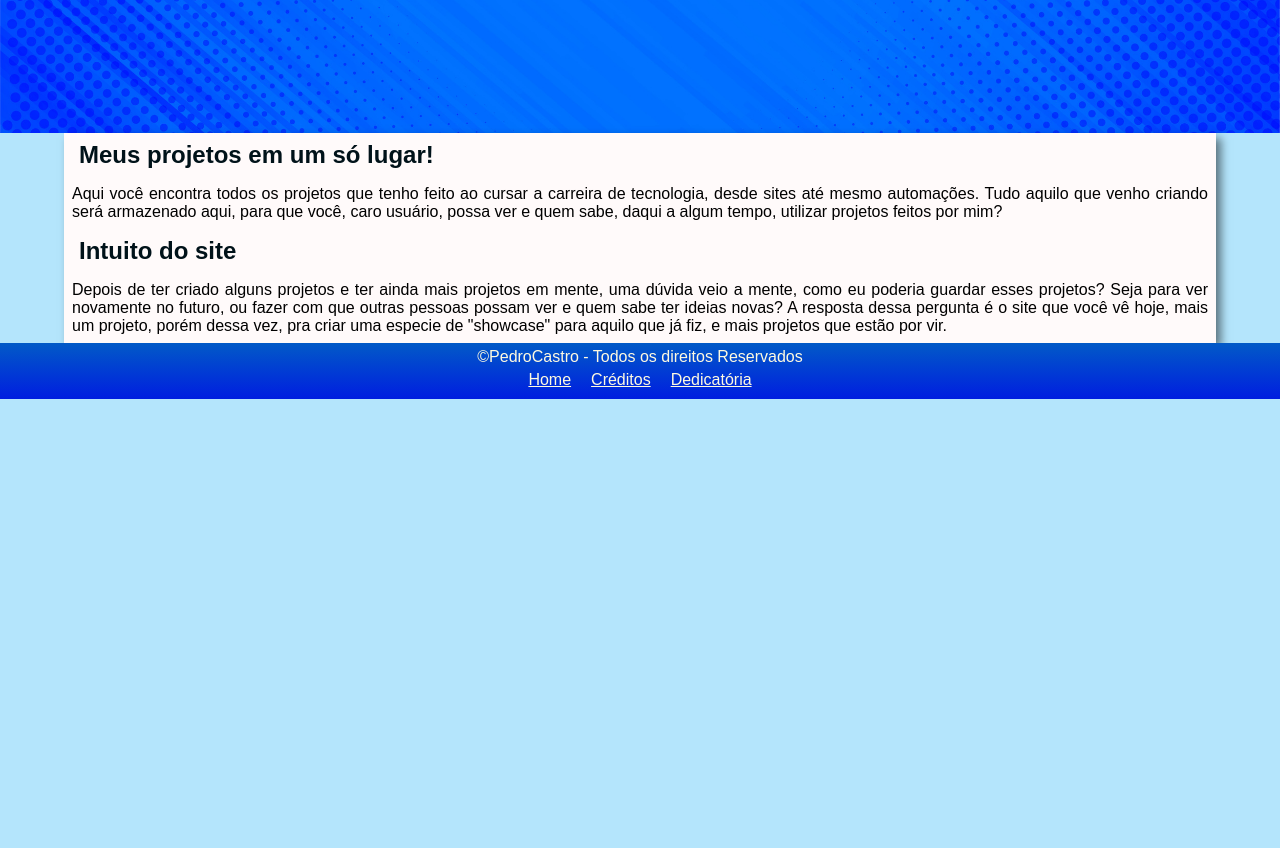
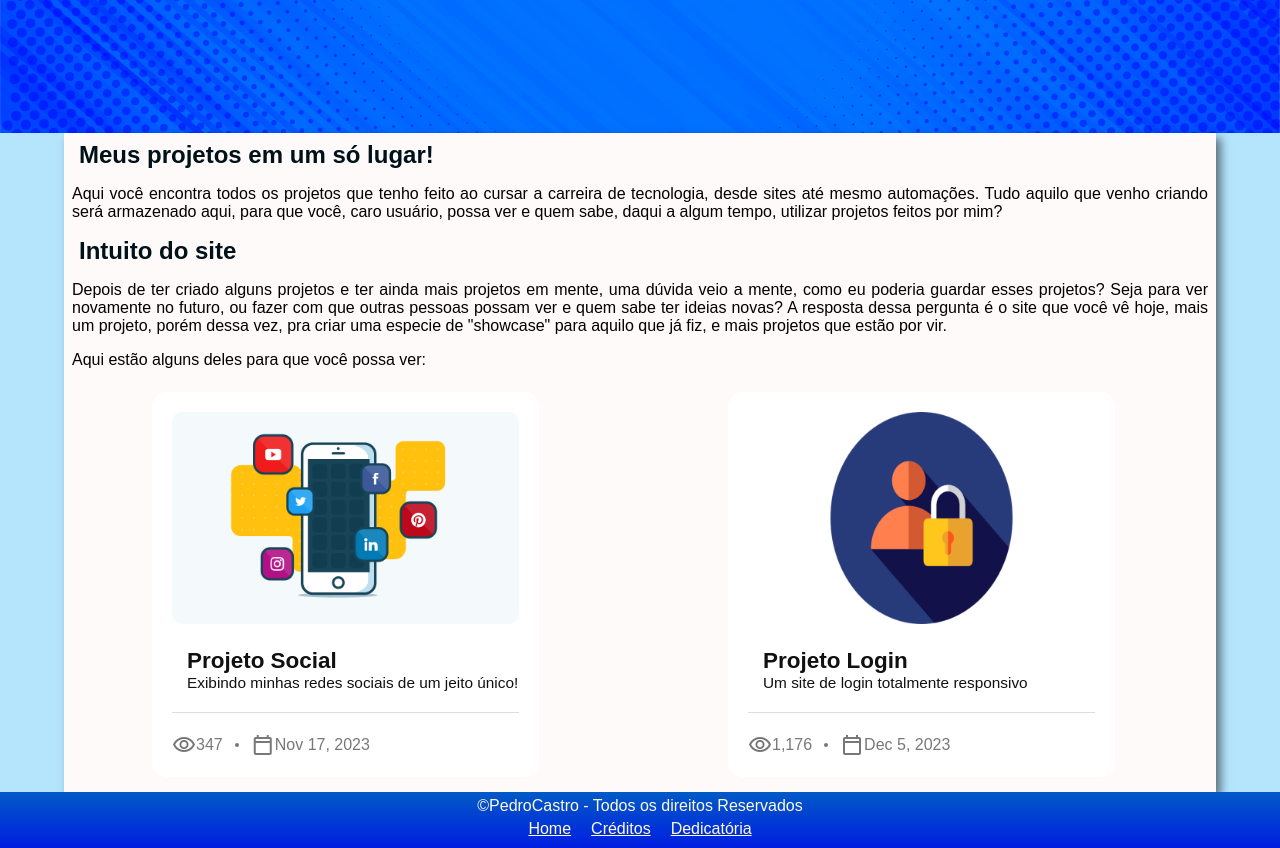
Before and after one commit to Pedro-Castr/Portfolio-PedroCastro, a plain HTML site: page index.html in a window 1280 px wide. Shown: the part 340-1188 px from the top of the page. Before the commit the page ends 800 px from the top, so only its background shows below. Drawn offline with nearby package versions, Linux system fonts and the light colour scheme.

Commit message:
Adicionei cards a home

```diff
--- a/estilos/media-query.css
+++ b/estilos/media-query.css
@@ -13,6 +13,11 @@
         box-shadow: 5px 5px 9px rgba(0, 0, 0, 0.5);
     }
 
+    .card-grid {
+        display: flex;
+        flex-direction: row;
+        justify-content: space-around;
+    }
 }
 
 @media screen and (min-width: 992px) { /* Desktop */
@@ -23,9 +28,15 @@
     }
 
     main {
+        max-width: 1280px;
         width: 90vw;
         margin: auto;
         box-shadow: 5px 5px 9px rgba(0, 0, 0, 0.5);
     }
 
+    .card-grid {
+        display: flex;
+        flex-direction: row;
+        justify-content: space-around;
+    }
 }
--- a/estilos/style.css
+++ b/estilos/style.css
@@ -121,6 +121,85 @@ main > article > p {
     padding: 8px;
 }
 
+img {
+    max-width: 100%;
+    display: block;
+}
+
+.card-grid {
+    display: flex;
+    flex-direction: column;
+    align-items: center;
+}
+
+.card-grid > a {
+    text-decoration: none;
+}
+
+.card-list {
+    width: 90%;
+    max-width: 400px;
+    margin: 15px;
+}
+
+.card {
+    background-color: #fff;
+    border-radius: 15px;
+    overflow: hidden;
+    padding: 1.25rem;
+    position: relative;
+    transition: .15s ease-in;
+
+    &:hover, &:focus-within {
+        box-shadow: 0 0 0 2px #81a5d1;
+        transform: translatey(-5px);
+        cursor: pointer;
+    }
+}
+
+.card-image {
+    border-radius: 10px;
+    overflow: hidden;
+}
+
+.card-header {
+    padding-left: 15px;
+    margin-top: 1.5rem;
+    font-size: 1.2em;
+    font-weight: bold;
+    color: #111111;
+}
+
+.card-header > p {
+    font-size: 0.8em;
+    font-weight: normal;
+}
+
+.card-footer {
+    margin-top: 1.25rem;
+    border-top: 1px solid #ddd;
+    padding-top: 1.25rem;
+    display: flex;
+    align-items: center;
+    flex-wrap: wrap;
+}
+
+.card-meta {
+    display: flex;
+    align-items: center;
+    color: #787878;
+    &:first-child:after {
+        display: block;
+        content: "";
+        width: 4px;
+        height: 4px;
+        border-radius: 50%;
+        background-color: currentcolor;
+        margin-left: .75rem;
+        margin-right: .75rem;
+    }
+}
+
 footer {
     display: flex;
     align-items: center;
--- a/index.html
+++ b/index.html
@@ -40,6 +40,60 @@
                 Depois de ter criado alguns projetos e ter ainda mais projetos em mente, uma dúvida veio a mente, como eu poderia guardar esses projetos? Seja para ver novamente no futuro, ou fazer com que outras pessoas possam ver e quem sabe ter ideias novas? A resposta dessa pergunta é o site que você vê hoje, mais um projeto, porém dessa vez, pra criar uma especie de "showcase" para aquilo que já fiz, e mais projetos que estão por vir.
             </p>
         </article>
+
+        <article>
+            <p>Aqui estão alguns deles para que você possa ver:</p>
+
+            <section class="card-grid">
+                <a href="https://pedro-castr.github.io/Projeto-Social/" target="_blank">
+                    <div class="card-list">
+                        <article class="card">
+                            <figure class="card-image">
+                                <img src="imagens/social-media.png" alt="Mídias Sociais" />
+                            </figure>
+                            <div class="card-header">
+                                <h3>Projeto Social</h3>
+                                <p>Exibindo minhas redes sociais de um jeito único!</p>
+                            </div>
+                            <div class="card-footer">
+                                <div class="card-meta card-meta--views">
+                                    <span class="material-symbols-outlined">visibility</span>
+                                    347
+                                </div>
+                                <div class="card-meta card-meta--date">
+                                    <span class="material-symbols-outlined">calendar_today</span>
+                                    Nov 17, 2023
+                                </div>
+                            </div>
+                        </article>
+                    </div>
+                </a>
+
+                <a href="https://pedro-castr.github.io/Projeto-Login/" target="_blank">
+                    <div class="card-list">
+                        <article class="card">
+                            <figure class="card-image">
+                                <img src="imagens/login.png" alt="Login" />
+                            </figure>
+                            <div class="card-header">
+                                <h3>Projeto Login</h3>
+                                <p>Um site de login totalmente responsivo</p>
+                            </div>
+                            <div class="card-footer">
+                                <div class="card-meta card-meta--views">
+                                    <span class="material-symbols-outlined">visibility</span>
+                                    1,176
+                                </div>
+                                <div class="card-meta card-meta--date">
+                                    <span class="material-symbols-outlined">calendar_today</span>
+                                    Dec 5, 2023
+                                </div>
+                            </div>
+                        </article>
+                    </div>
+                </a>
+            </section>
+        </article>
     </main>
 
     <footer>
```
Also changed, not shown: imagens/login.png (added), imagens/social-media.png (added).
